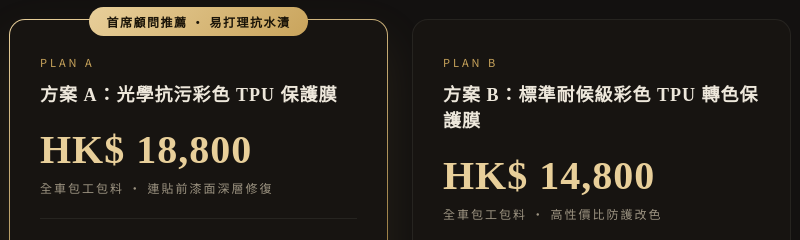
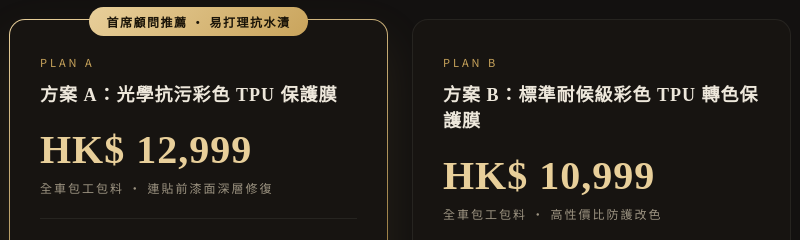
Before and after one commit to matthewmingjai-star/all-in-one-quotes, a plain HTML site: page polestar-2-2024-sage-green-colour-tpu-ppf.html in a window 1280 px wide. Shown: the part 1980-2220 px from the top of the page, 240-1040 px from the left. Drawn offline with Linux system fonts and the light colour scheme.

Commit message:
Update Polestar 2 prices
Co-authored-by: Perplexity <noreply@perplexity.ai>

```diff
--- a/polestar-2-2024-sage-green-colour-tpu-ppf.html
+++ b/polestar-2-2024-sage-green-colour-tpu-ppf.html
@@ -551,7 +551,7 @@
                     <div class="badge">首席顧問推薦 · 易打理抗水漬</div>
                     <div class="plan-tag">PLAN A</div>
                     <h3>方案 A：光學抗污彩色 TPU 保護膜</h3>
-                    <div class="price">HK$ 18,800</div>
+                    <div class="price">HK$ 12,999</div>
                     <div class="price-note">全車包工包料 · 連貼前漆面深層修復</div>
                     <ul class="price-details">
                         <li><strong>光學脂肪族 TPU：</strong>高韌性結構有助抵禦高速公路碎石衝擊</li>
@@ -566,7 +566,7 @@
                 <div class="price-card">
                     <div class="plan-tag">PLAN B</div>
                     <h3>方案 B：標準耐候級彩色 TPU 轉色保護膜</h3>
-                    <div class="price">HK$ 14,800</div>
+                    <div class="price">HK$ 10,999</div>
                     <div class="price-note">全車包工包料 · 高性價比防護改色</div>
                     <ul class="price-details">
                         <li><strong>實用級脂肪族 TPU：</strong>具備基礎防刮花、防碎石衝擊物理保護力</li>
```
